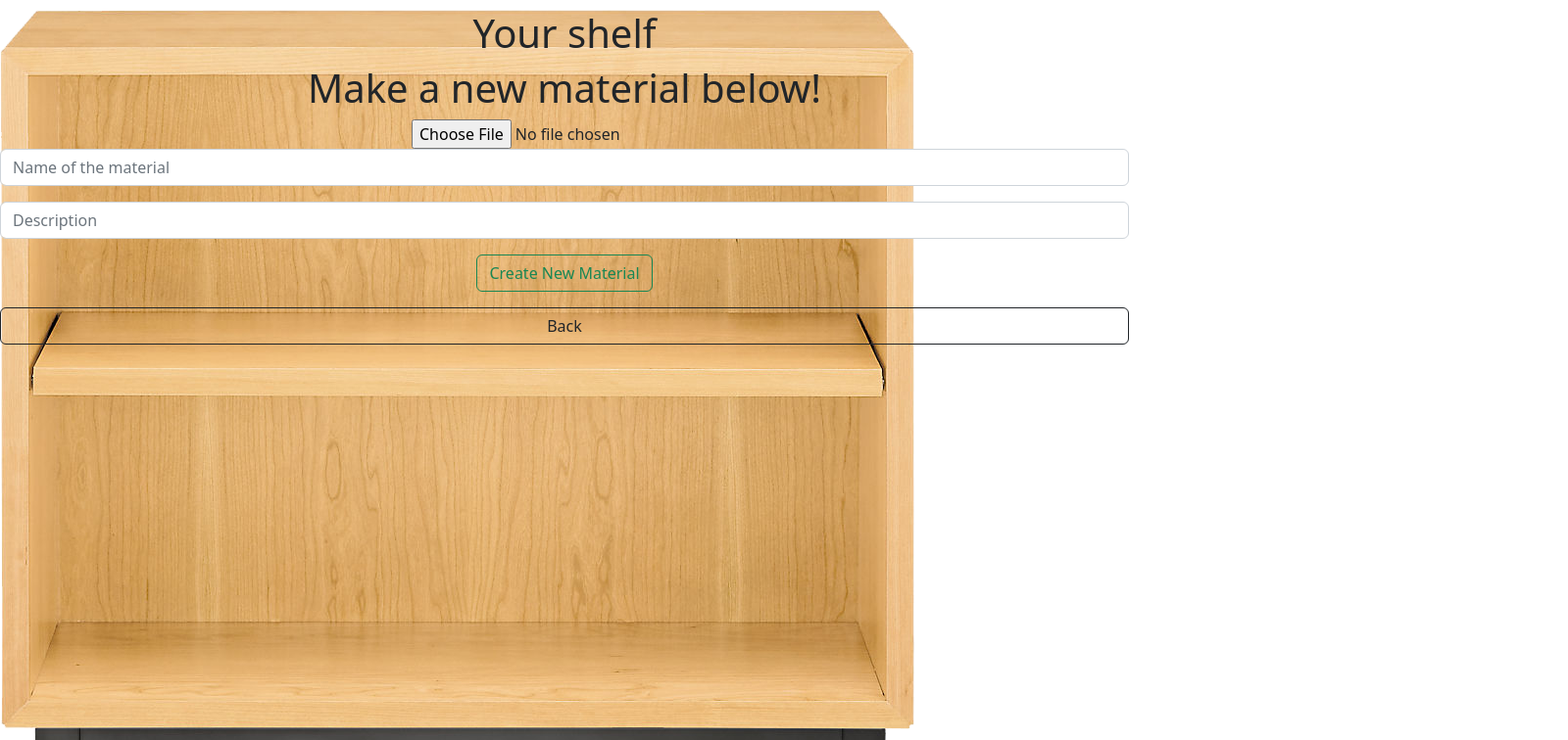
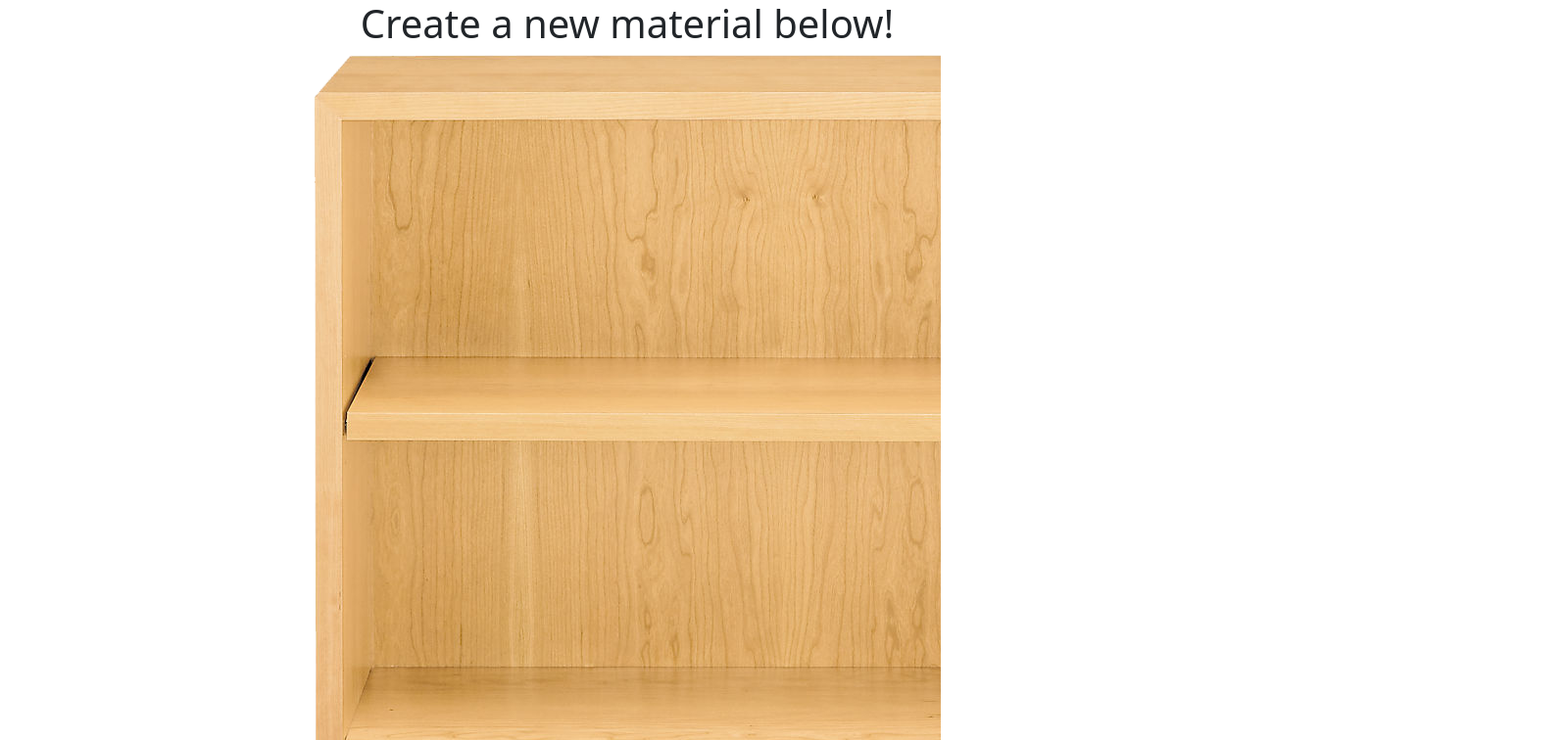
Before and after one commit to BrFern/TC_App, a React (Create React App) app in the folder client/: page /create in a window 1280 px wide. Shown: the top 756 px of the page at 98% size, 1600 px wide, since content can reach past the window. Built offline with nearby package versions, Linux system fonts and the light colour scheme.

Commit message:
Mostly final product, still should try to do styling but CRUD and MERN are there!

```diff
--- a/client/AlternateCode.js
+++ b/client/AlternateCode.js
@@ -1,3 +1,5 @@
+//This is posts, Cyynthia worked with this
+
 import { useState, useEffect } from "react";
 import axios from "axios";
 import { Button, Form } from "react-bootstrap";
--- a/client/src/App.js
+++ b/client/src/App.js
@@ -8,7 +8,7 @@ function App() {
   const navigate = useNavigate();
 
   return (
-    <div style ={{width: "90%", position: "absolute", top:"40px", bottom:"20px", height:"100%", margin:"auto auto", textAlign: "center", backgroundImage: `url(${background}`}}>
+    <div style ={{width: "50%", position: "absolute", top:"40px", bottom:"20px", height:"100%", margin:"auto auto", textAlign: "center", backgroundImage: `url(${background}`}}>
 
       <h1> Login Page</h1>
       <Form>
--- a/client/src/CreatePost.js
+++ b/client/src/CreatePost.js
@@ -2,9 +2,7 @@ import {Button, Form} from "react-bootstrap";
 import {useNavigate} from 'react-router-dom';
 import {useState} from "react";
 import axios from "axios";
-// import CardDisplay from "./components/Cards";
-// import UploadImages from "./components/FileUploader";
-import shelf from "./images/side_table.png";
+import Shelf from "./components/Shelf";
 import FileBase from 'react-file-base64';
 
 
@@ -39,15 +37,12 @@ function CreatePost() {
     }
 
     return (
-        <div style={{width:"90%", width: "90%", position: "absolute", top:"40px", bottom:"20px", height:"100%", margin: "auto auto",textAlign:"center", backgroundImage: `url(${shelf}`, backgroundRepeat: "no-repeat" }}>
+        <div style={{ width: "50%", textAlign: "center", margin: "auto auto" }}>
+
             {/* IF YOUR STYLING IS WEIRD LOOK HERE -Not best practice*/}
-            <h1>Your shelf</h1>
-                <h1> Make a new material below! </h1>
+            <h1>Create a new material below!</h1>
+                <Shelf />
             <Form>
-                {/* <Form.Group controlId="formFile" className="mb-3">
-                    <Form.Label> Input Image</Form.Label>
-                    <Form.Control type="file" />
-                </Form.Group> */}
                 <Form.Group>
             <FileBase
                type = "file"
@@ -75,11 +70,11 @@ function CreatePost() {
                 variant="outline-success"
                 onClick={(handleClick)}
                 style= {{marginBottom:"1rem"}}> Create New Material </Button>
+
             <Button
             style={{width:"100%"}}
             variant="outline-dark"
             onClick= {() => navigate (-1)}> Back </Button>
-            {/* Button to navigate back to previous page */}
         </div>
     )
 }
--- a/client/src/components/Posts.js
+++ b/client/src/components/Posts.js
@@ -62,7 +62,7 @@ function Posts() {
   console.log(updatedPost._id);
 
   return (
-    <div style={{ width: "90%", textAlign: "center", margin: "auto auto" }}>
+    <div style={{ width: "50%", textAlign: "center", margin: "auto auto" }}>
       <h1>Material Creation page! </h1>
       <h2>
         {" "}
@@ -90,14 +90,6 @@ function Posts() {
                multiple={false}
                onDone={({base64}) => setUpdatedPost({ ... updatedPost, selectedFile: base64})}
                />
-              {/* <Form.Control
-                style={{ marginBottom: "1rem" }}
-                type="file"
-                multiple={false}
-                onDone={({ base64 }) =>
-                  setUpdatedPost({ ...updatedPost, selectedFile: base64 })
-                }
-              /> */}
 
               <Form.Control
                 style={{ marginBottom: "1rem" }}
```
